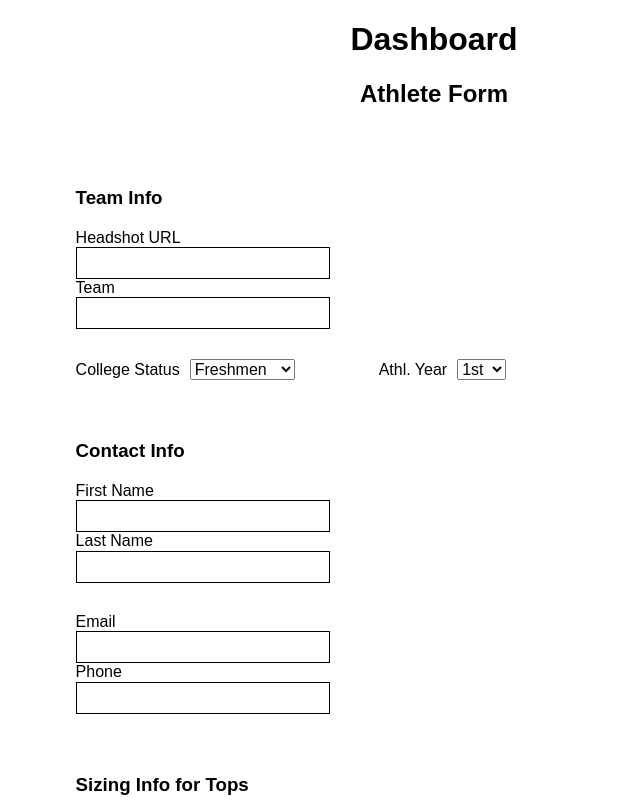
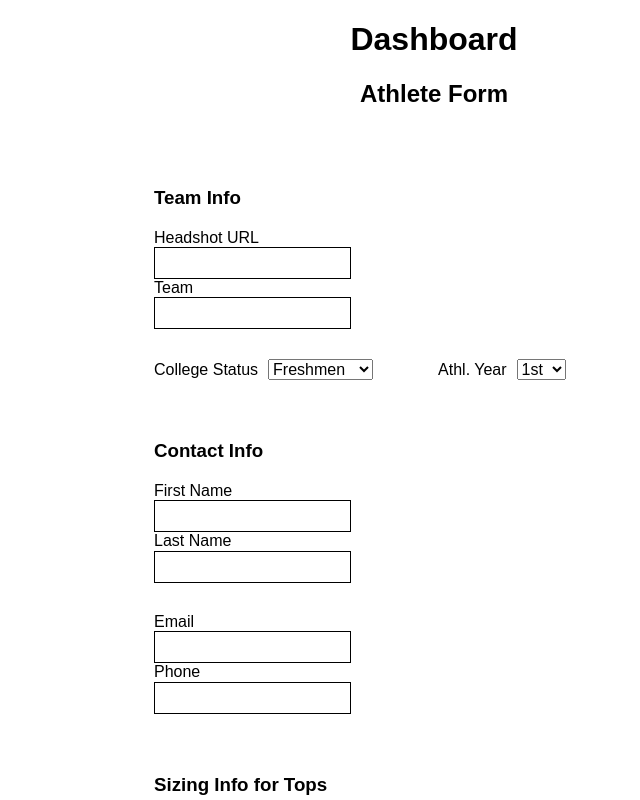
Before and after one commit to lucidInsomniac/CodeOpMVPRamUp, a React (Create React App) app in the folder client/: page / in a window 1280 px wide. Shown: the top 800 px of the page, without its empty margins (206-846 px from the left). Built offline with nearby package versions, Linux system fonts and the light colour scheme.

Commit message:
finished README.md

```diff
--- a/client/src/App.css
+++ b/client/src/App.css
@@ -1,6 +1,6 @@
 .App {
   text-align: center;
-  max-width: 1024px;
+  max-width: 800px;
   margin: 0px auto;
 
 }
--- a/client/src/components/UserComponents/Distr/AthleteForm.css
+++ b/client/src/components/UserComponents/Distr/AthleteForm.css
@@ -32,9 +32,11 @@ input {
 }
 
 /*spacing between two items in a row*/
-.tshirt-size, .shorts-size, .athYr, .jacket-size, .shoe-size {
+.tshirt-size, .shorts-size, .athYr, .jacket-size, .shoe-size{
     margin-left: 10%;
+
 }
+
 
 /*Space btwn label and select*/
 .collegeYr, .athYr, .tshirt-sizee,
```
Also changed, not shown: 1 other file (tests, documents, lock files or other folders).
